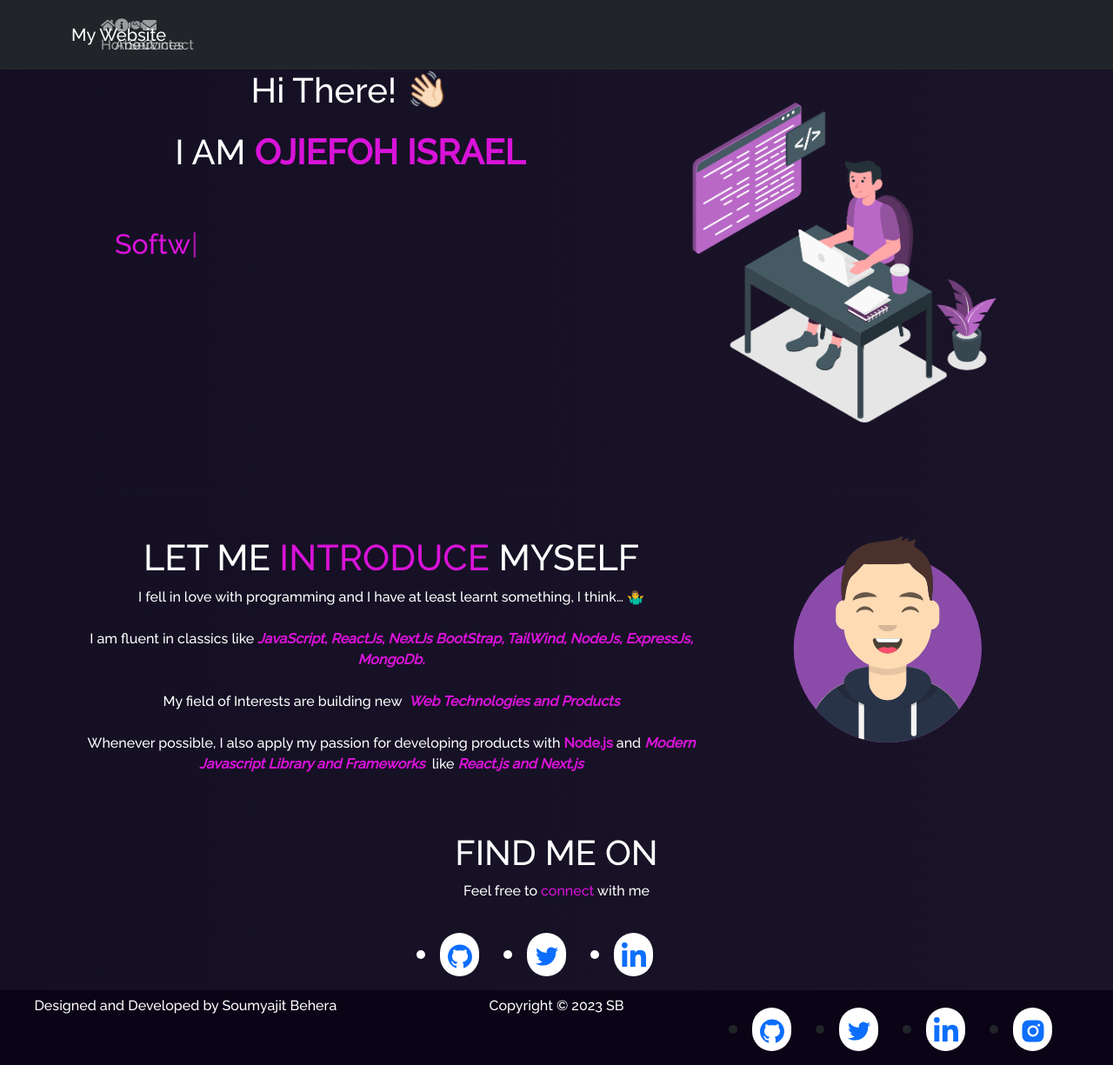
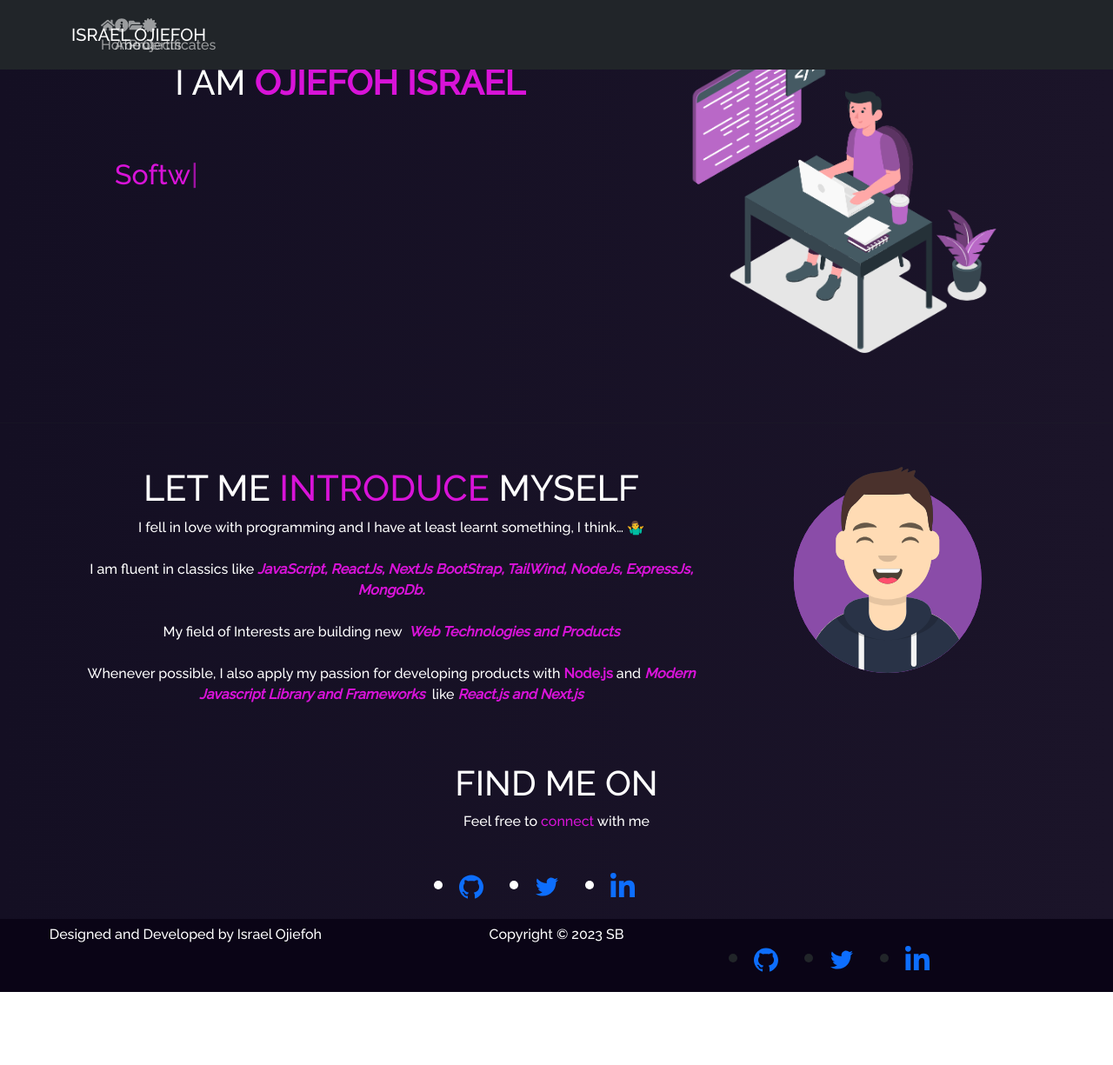
Before and after one commit to IsraelOjiefoh/portfolio, a React (Vite) app: page / in a window 1280 px wide. Shown: the whole page at 87% size. After the commit the page ends 1141 px from the top, so only its background shows below. Built offline with nearby package versions, Linux system fonts and the light colour scheme.

Commit message:
modified

```diff
--- a/src/components/footer.jsx
+++ b/src/components/footer.jsx
@@ -3,7 +3,6 @@
 import {
   AiFillGithub,
   AiOutlineTwitter,
-  AiFillInstagram,
 } from "react-icons/ai";
 import { FaLinkedinIn } from "react-icons/fa";
 
@@ -14,7 +13,7 @@
     <Container fluid className="footer">
       <Row>
         <Col md="4" className="footer-copywright">
-          <h3>Designed and Developed by Soumyajit Behera</h3>
+          <h3>Designed and Developed by Israel Ojiefoh</h3>
         </Col>
         <Col md="4" className="footer-copywright">
           <h3>Copyright © {year} SB</h3>
@@ -23,16 +22,16 @@
           <ul className="footer-icons">
             <li className="social-icons">
               <a
-                href="https://github.com/soumyajit4419"
+                href="https://github.com/IsraelOjiefoh"
                 target="_blank"
                 rel="noopener noreferrer"
               >
-                <AiFillGithub className="icon"/>
+                <AiFillGithub className="icon" />
               </a>
             </li>
             <li className="social-icons">
               <a
-                href="https://twitter.com/Soumyajit4419"
+                href="https://x.com/Israel_Ojiefoh1"
                 target="_blank"
                 rel="noopener noreferrer"
               >
@@ -41,20 +40,11 @@
             </li>
             <li className="social-icons">
               <a
-                href="https://www.linkedin.com/in/soumyajit4419/"
+                href="https://www.linkedin.com/in/Israelmayowa/"
                 target="_blank"
                 rel="noopener noreferrer"
               >
                 <FaLinkedinIn />
-              </a>
-            </li>
-            <li className="social-icons">
-              <a
-                href="https://www.instagram.com/soumyajit4419"
-                target="_blank"
-                rel="noopener noreferrer"
-              >
-                <AiFillInstagram />
               </a>
             </li>
           </ul>
--- a/src/components/home.css
+++ b/src/components/home.css
@@ -1,43 +1,42 @@
-.heading{
+.heading {
     color: white;
 }
 
-.heading-name{
+.heading-name {
     color: white;
 }
 
-strong{
+strong {
     color: rgb(216, 19, 216);
 }
 
-.type{
+.type {
     color: rgb(216, 19, 216);
-font-size: xx-large;
+    font-size: xx-large;
 }
 
-.purple{
+.purple {
     color: rgb(216, 19, 216);
 
 }
-.home2{
+
+.home2 {
     margin-top: 50px;
     color: white;
 }
 
-.home-about-social-links{
-   display: flex;
-   justify-content: center;
+.home-about-social-links {
+    display: flex;
+    justify-content: center;
 }
 
-.social-icons{
-    background-color: white;
+.social-icons {
     margin-top: 20px;
     margin-right: 55px;
     font-size: xx-large;
-    border-radius: 25px;
-    height: 50px;
-    width: 45px;
+
 }
-.findMe{
+
+.findMe {
     margin-top: 50px;
 }
--- a/src/components/navbar.jsx
+++ b/src/components/navbar.jsx
@@ -1,27 +1,49 @@
-import { Navbar, Nav, Container } from 'react-bootstrap';
-import { FaHome, FaInfoCircle, FaHandshake, FaEnvelope } from 'react-icons/fa';
+import { useState } from "react";
+import { Navbar, Nav, Container } from "react-bootstrap";
+import {
+  FaHome,
+  FaInfoCircle,
+  FaFolderOpen,
+  FaCertificate,
+} from "react-icons/fa";
 
 function MyNavbar() {
+  const [isClicked, setIsClicked] = useState("Home");
+
   return (
-    <Navbar bg="dark" variant="dark" expand="lg">
+    <Navbar bg="dark" variant="dark" expand="lg" fixed="top">
       <Container>
-        <Navbar.Brand href="/">
-          My Website
-        </Navbar.Brand>
+        <Navbar.Brand href="/">ISRAEL OJIEFOH</Navbar.Brand>
         <Navbar.Toggle aria-controls="responsive-navbar-nav" />
         <Navbar.Collapse id="responsive-navbar-nav">
           <Nav className="ml-auto">
-            <Nav.Link href="/">
+            <Nav.Link
+              onClick={() => setIsClicked("Home")}
+              href="/"
+              className={isClicked === "Home" ? "is-clicked" : ""}
+            >
               <FaHome /> Home
             </Nav.Link>
-            <Nav.Link href="/about">
+            <Nav.Link
+              onClick={() => setIsClicked("About")}
+              href="/about"
+              className={isClicked === "About" ? "is-clicked" : ""}
+            >
               <FaInfoCircle /> About
             </Nav.Link>
-            <Nav.Link href="/services">
-              <FaHandshake /> Services
+            <Nav.Link
+              href="/projects"
+              className={isClicked === "Projects" ? "is-clicked" : ""}
+              onClick={() => setIsClicked("Projects")}
+            >
+              <FaFolderOpen /> Projects
             </Nav.Link>
-            <Nav.Link href="/contact">
-              <FaEnvelope /> Contact
+            <Nav.Link
+              href="/certificates"
+              className={isClicked === "Certificates" ? "is-clicked" : ""}
+              onClick={() => setIsClicked("Certificates")}
+            >
+              <FaCertificate /> Certificates
             </Nav.Link>
           </Nav>
         </Navbar.Collapse>
```
Also changed, not shown: src/components/navbar.css (deleted).
